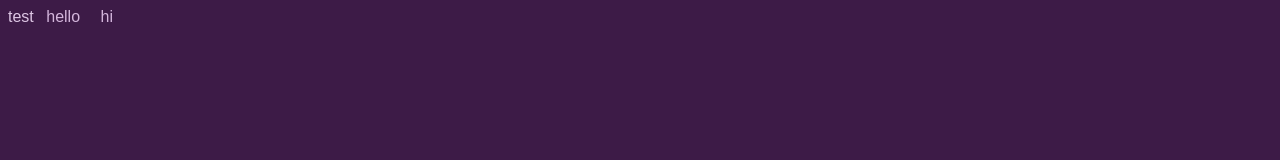
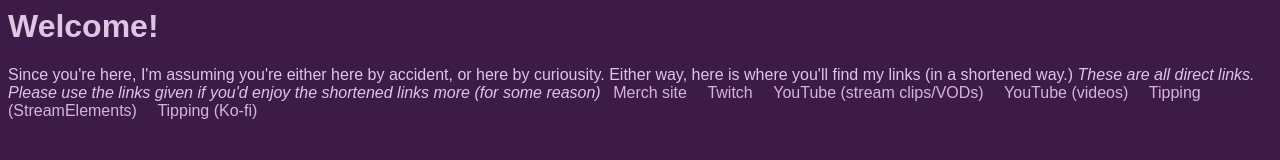
Before and after one commit to stilry/redirectors, a plain HTML site: page index.html in a window 1280 px wide. Drawn offline with Linux system fonts and the light colour scheme; a web font is replaced by a local one.

Commit message:
Update index.html

```diff
--- a/index.html
+++ b/index.html
@@ -3,9 +3,14 @@
 </head>
 
 <body>
-  test
-
-  <a href="#">hello</a>
+  <h1>Welcome!</h1>
+  Since you're here, I'm assuming you're either here by accident, or here by curiousity. Either way, here is where you'll find my links (in a shortened way.)
 </body>
-
-<a href="#">hi</a>
+<i>These are all direct links. Please use the links given if you'd enjoy the shortened links more (for some reason)</i>
+<!-- This is for the actual links. Order by date of application, if possible. -- myself !-->
+<a href="//stilry-shop.fourthwall.com">Merch site</a>
+<a href="//twitch.tv/stilry">Twitch</a>
+<a href="//youtube.com/@stilryttv">YouTube (stream clips/VODs)</a>
+<a href="//youtube.com/@stilry_plays">YouTube (videos)</a>
+<a href="//streamelements.com/tip/stilry">Tipping (StreamElements)</a>
+<a href="//ko-fi.com/stilry">Tipping (Ko-fi)</a>
```
